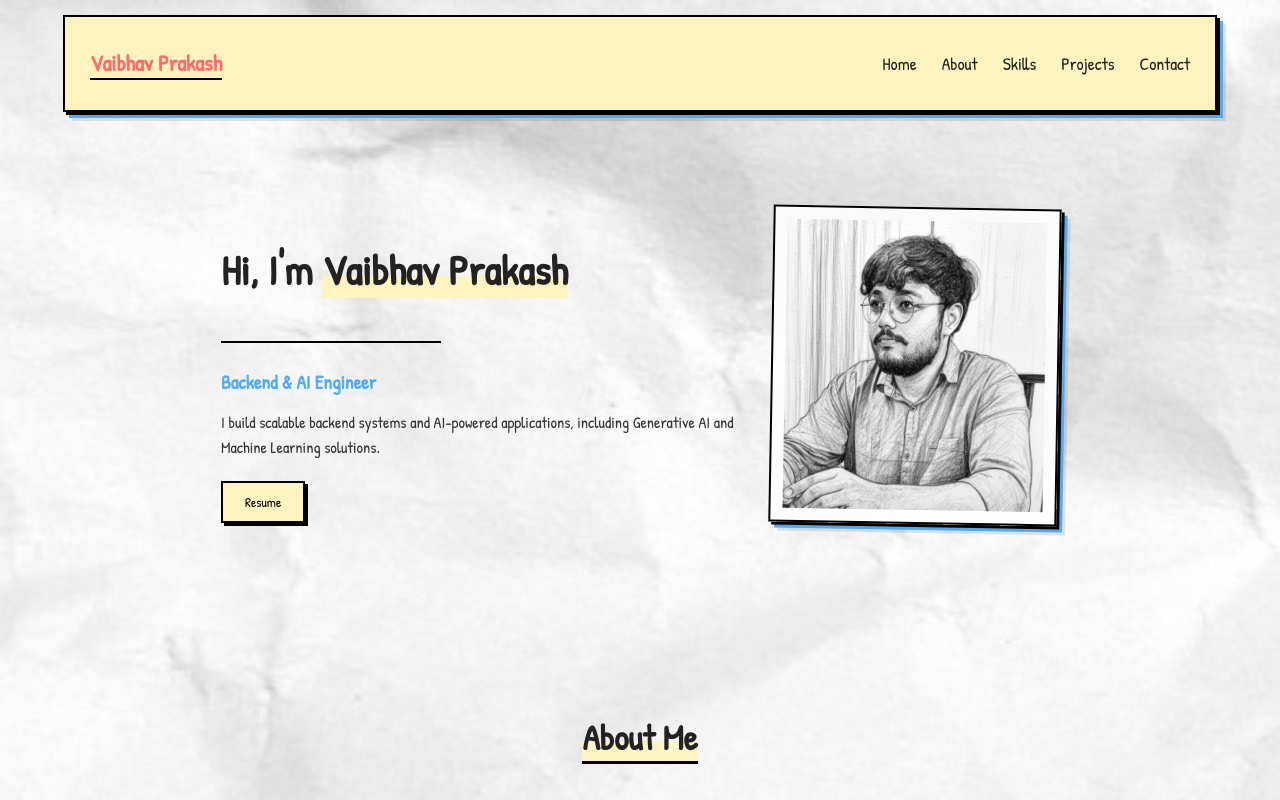
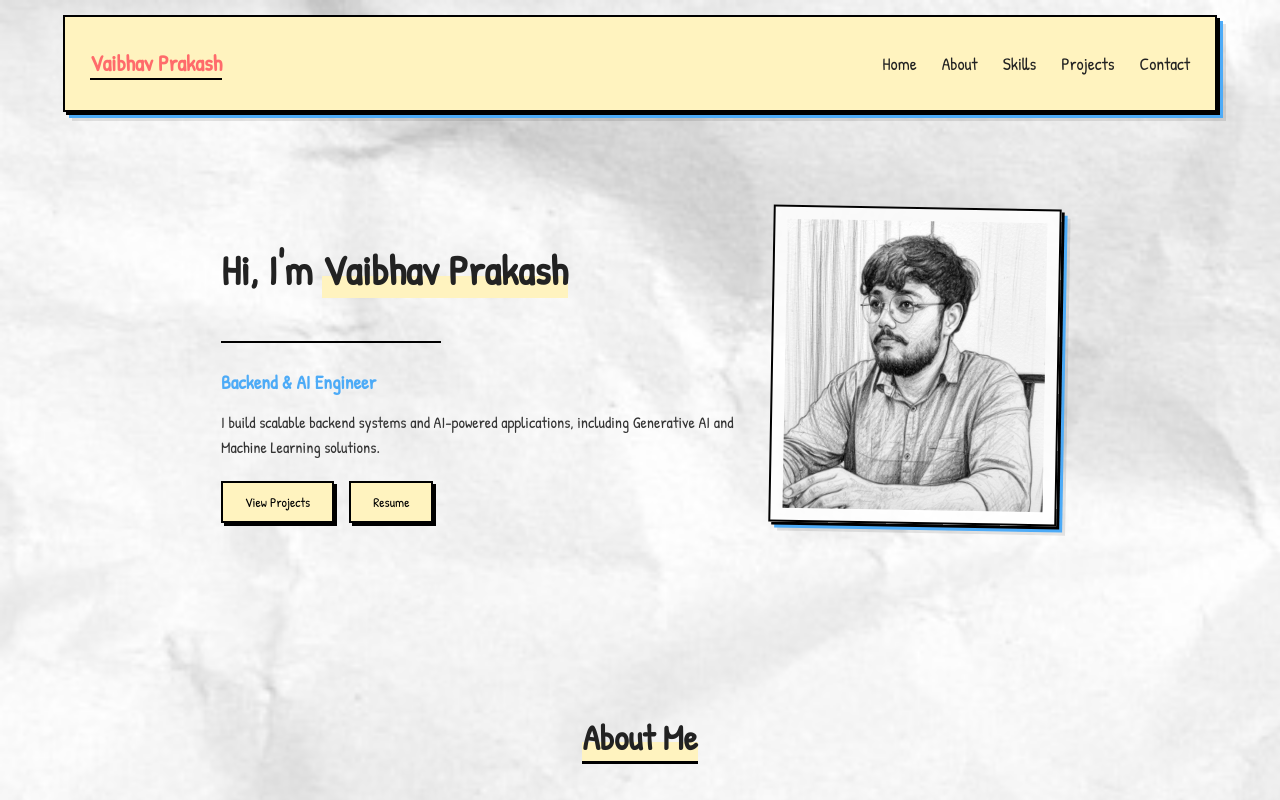
Before and after one commit to 22-vaibhav/Portfolio, a React (Vite) app: page / in a window 1280 px wide. Shown: the top 800 px of the page. Built offline with nearby package versions, Linux system fonts and the light colour scheme.

Commit message:
View Projects button added in Hero section

```diff
--- a/src/components/Hero.jsx
+++ b/src/components/Hero.jsx
@@ -64,15 +64,15 @@ export default function Hero() {
           animate={{ opacity: 1 }}
           transition={{ delay: 0.7 }}
         >
-          {/* <motion.button
+          <motion.button
             whileHover={{ scale: 1.05, rotate: 1 }}
             whileTap={{ scale: 0.95 }}
             onClick={() => {
-              document.getElementById("projects").scrollIntoView({ behavior: "smooth" });
+              window.open("https://github.com/22-vaibhav?tab=repositories", "_blank")
             }}
           >
             View Projects
-          </motion.button> */}
+          </motion.button>
 
           <motion.button
             whileHover={{ scale: 1.05, rotate: -1 }}
```
